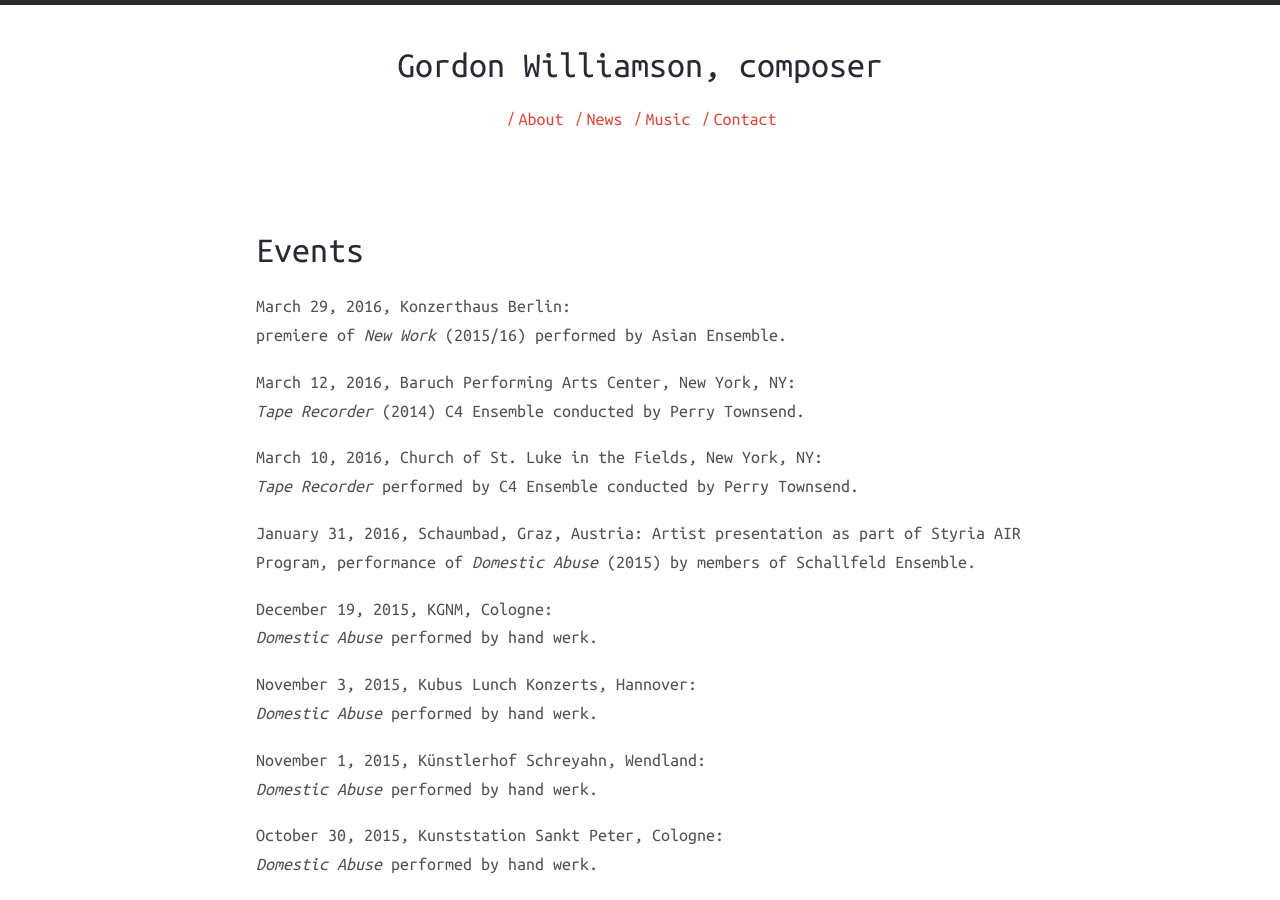
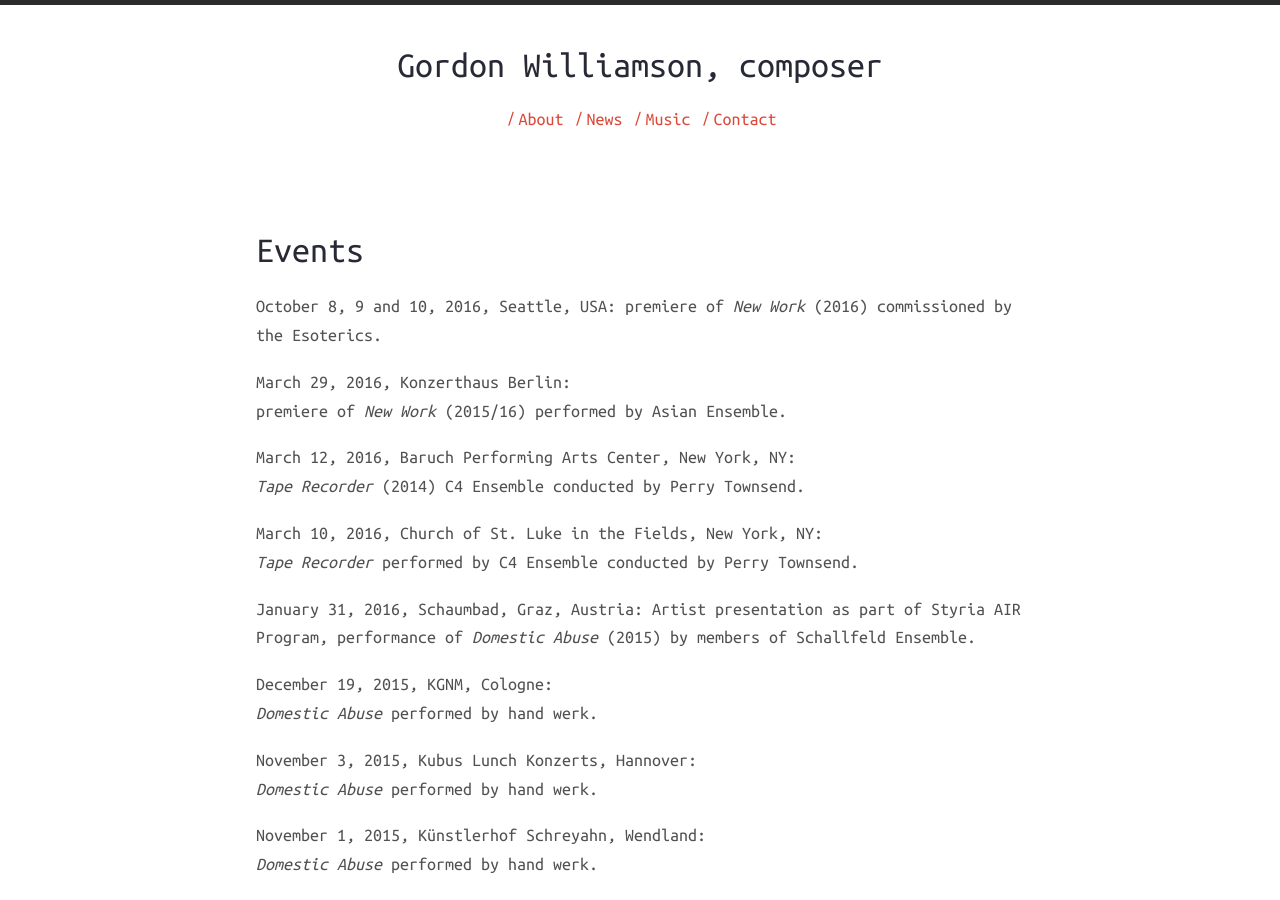
Before and after one commit to gordonwilliamson/gordonwilliamson.github.io, a Jekyll site: the page built from events.md, in a window 1280 px wide and 900 px high. Built offline with Jekyll 4.4.1, drawn with Linux system fonts in a browser that asks for light colours; nearby versions of some CDN libraries.

Commit message:
Updated events.md

```diff
--- a/events.md
+++ b/events.md
@@ -8,7 +8,8 @@ published: true
 
 
 
-
+October 8, 9 and 10, 2016, Seattle, USA:
+premiere of *New Work* (2016) commissioned by the Esoterics.
 
 March 29, 2016, Konzerthaus Berlin:
 premiere of *New Work* (2015/16) performed by Asian Ensemble.
```
